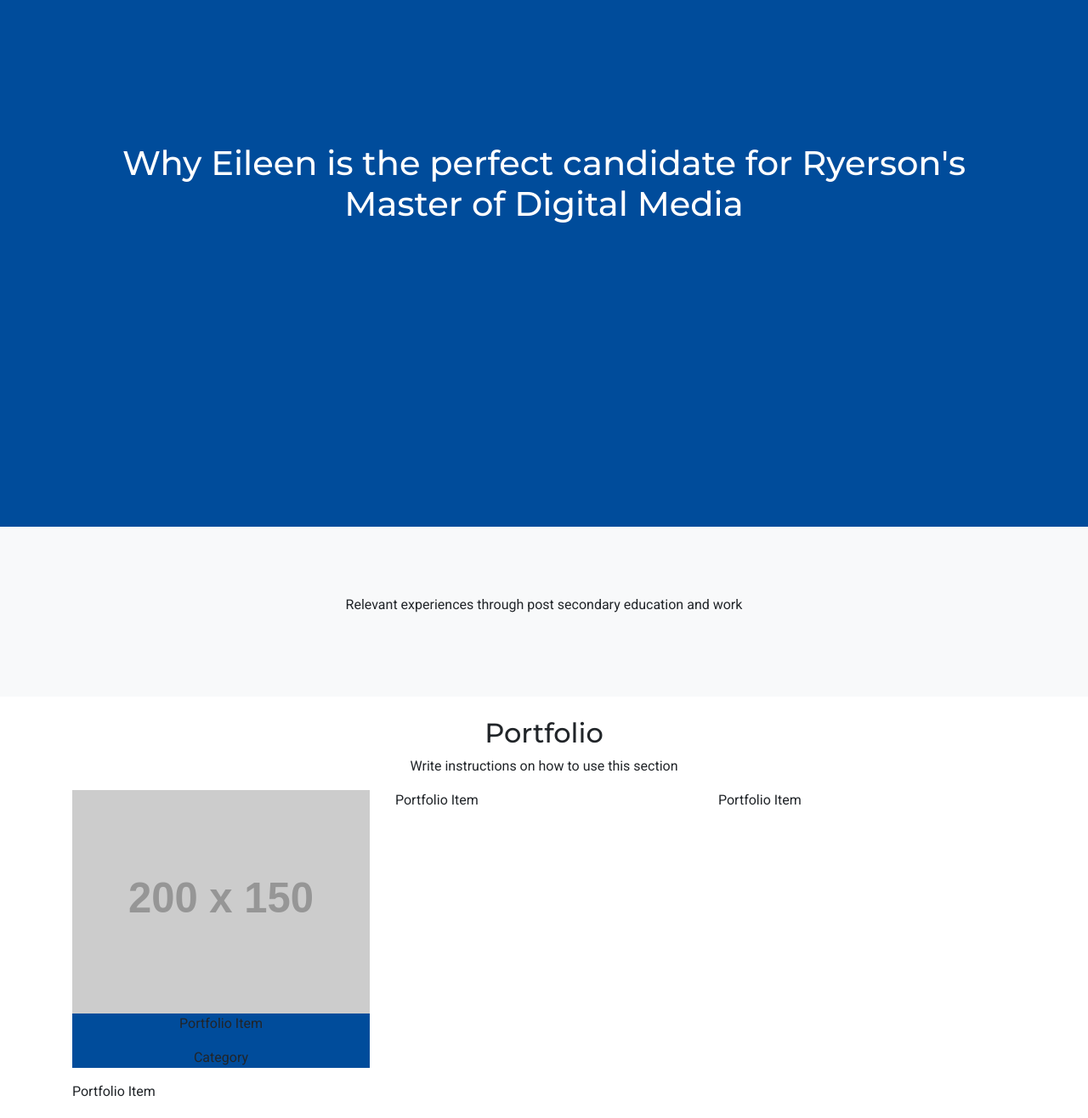
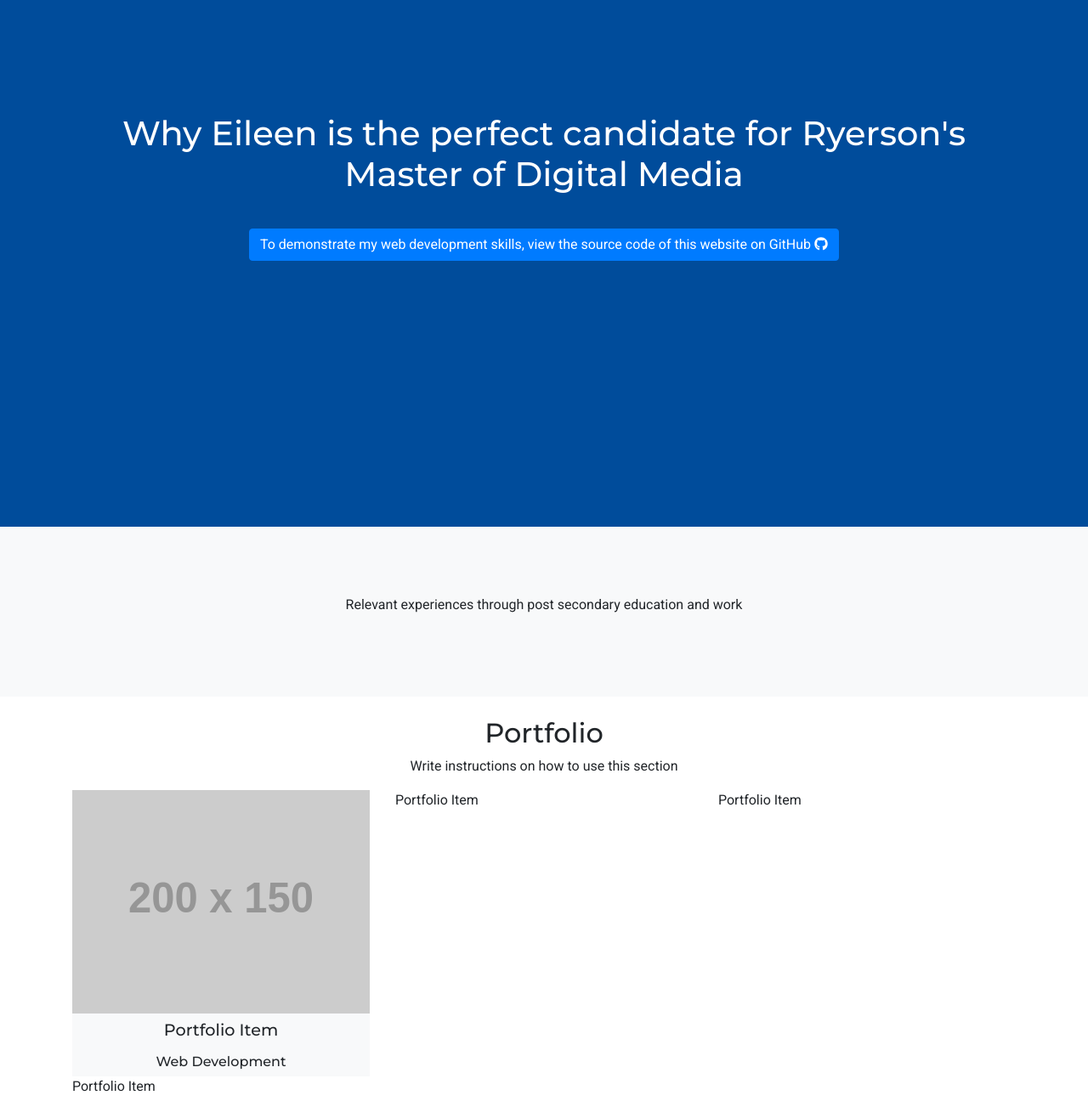
Before and after one commit to eileenxue/mdm-portfolio, a plain HTML site: page index.html in a window 1280 px wide. Shown: the part 180-1496 px from the top of the page at 85% size. Drawn offline with nearby package versions, Linux system fonts and the light colour scheme; placeholder pictures from the web are drawn by us.

Commit message:
Updated meta tags for search engine. Also modified styles for hero cover and portfolio template

```diff
--- a/index.html
+++ b/index.html
@@ -5,6 +5,7 @@
     <!-- Required meta tags -->
     <meta charset="utf-8">
     <meta name="viewport" content="width=device-width, initial-scale=1, shrink-to-fit=no">
+    <meta name="robots" content="noindex,nofollow">
 
     <!-- Bootstrap CSS -->
     <link rel="stylesheet" href="https://maxcdn.bootstrapcdn.com/bootstrap/4.0.0/css/bootstrap.min.css" integrity="sha384-Gn5384xqQ1aoWXA+058RXPxPg6fy4IWvTNh0E263XmFcJlSAwiGgFAW/dAiS6JXm" crossorigin="anonymous">
@@ -49,9 +50,12 @@
     </nav>
 
     <!--Hero Cover-->
-    <div class="container-fluid hero-container">
-        <div class="container hero-inner">
-            <h1 class="hero-text">Why Eileen is the perfect candidate for Ryerson's Master of Digital Media</h1>
+    <div class="container-fluid hero">
+        <div class="container hero--inner">
+           <div class="col-sm-12 text-center">
+            <h1 class="hero--title">Why Eileen is the perfect candidate for Ryerson's Master of Digital Media</h1>
+            <a href="https://github.com/eileenxue/mdm-portfolio" target="_blank" class="github-link btn btn-primary">To demonstrate my web development skills, view the source code of this website on GitHub <i class="fab fa-github"></i></a>
+            </div>
         </div>
     </div>
 
@@ -73,8 +77,8 @@
         <div class="container portfolio">
             <div class="row">
                 <div class="col-sm-12 text-center">
-                    <h2>Portfolio</h2>
-                    <p>Write instructions on how to use this section</p>
+                    <h2 class="portfolio--title">Portfolio</h2>
+                    <p class="portfolio--info">Write instructions on how to use this section</p>
                     <!--Add filtering?-->
                 </div>
             </div>
@@ -85,9 +89,9 @@
                     <img src="https://via.placeholder.com/200x150" alt="" class="portfolio--thumbnail">
 
                     </a>
-                    <div class="portfolio--caption text-center">
-                    <p>Portfolio Item</p>
-                    <p>Category</p>
+                    <div class="portfolio--caption text-center bg-light">
+                        <h3 class="portfolio--caption-title">Portfolio Item</h3>
+                        <h4 class="portfolio--caption-category">Web Development</h4>
                     </div>
 
                     <!-- Modal -->
@@ -169,6 +173,9 @@
     <!--jQuery Easing-->
     <script src="https://cdnjs.cloudflare.com/ajax/libs/jquery-easing/1.4.1/jquery.easing.min.js"></script>
 
+    <!--FontAwesome-->
+    <script defer src="https://use.fontawesome.com/releases/v5.6.3/js/all.js" integrity="sha384-EIHISlAOj4zgYieurP0SdoiBYfGJKkgWedPHH4jCzpCXLmzVsw1ouK59MuUtP4a1" crossorigin="anonymous"></script>
+
     <!--Custom-->
     <script src="js/scrolling-nav.js"></script>
 
--- a/scss/layout/_global.scss
+++ b/scss/layout/_global.scss
@@ -1,6 +1,6 @@
 @import 'nav';
+@import 'hero';
+@import 'summary';
 @import 'portfolio';
-@import 'hero';
+@import 'goals';
 @import 'footer';
-@import 'summary';
-@import 'goals';
--- a/scss/layout/_hero.scss
+++ b/scss/layout/_hero.scss
@@ -1,15 +1,27 @@
-.hero-container {
+.hero {
     height: 100vh;
     background-color: $ru-blue;
-    .hero-inner {
+    &--inner {
         display: flex;
         align-items: center;
         justify-content: center;
         height: 100%;
     }
-    .hero-text {
+    &--title {
         display: flex;
-        text-align: center;
         color: white;
+        font-size: 2.5rem;
+    }
+    .github-link {
+        white-space: normal;
+        margin-top: 32px;
     }
 }
+
+@media (max-width: 575.98px) {
+    .hero {
+        &--title {
+            font-size: 2rem;
+        }
+    }
+}
--- a/scss/layout/_portfolio.scss
+++ b/scss/layout/_portfolio.scss
@@ -13,7 +13,20 @@
     }
 
     &--caption{
-        background-color: $ru-blue;
+        //background-color: $ru-blue;
+    }
+
+    &--caption-title{
+        font-size: 1.2rem;
+    }
+
+    &--caption-category{
+        font-size: 1rem;
+    }
+
+    &--caption-title, &--caption-category{
+        margin-bottom: 0;
+        padding: 8px;
     }
 
     &--modal{
```
Also changed, not shown: css/main.css, 1 other file.
